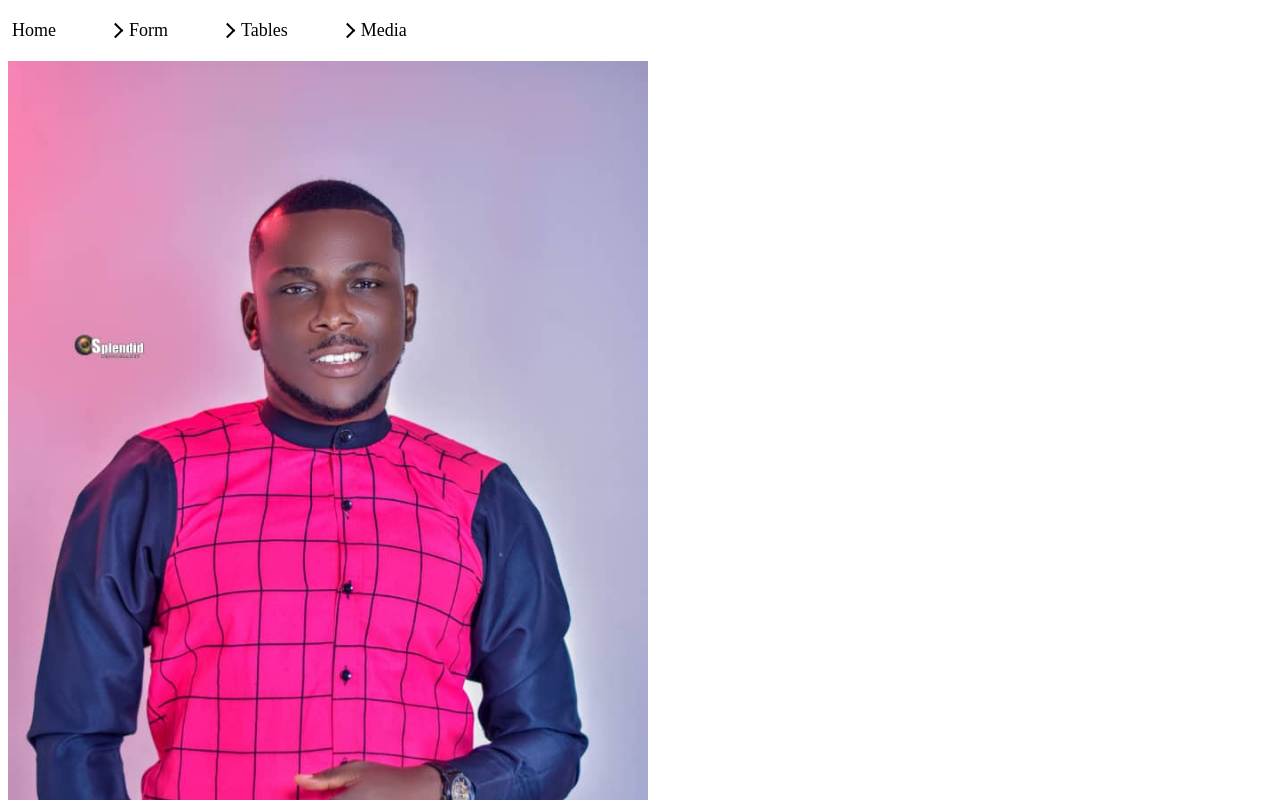
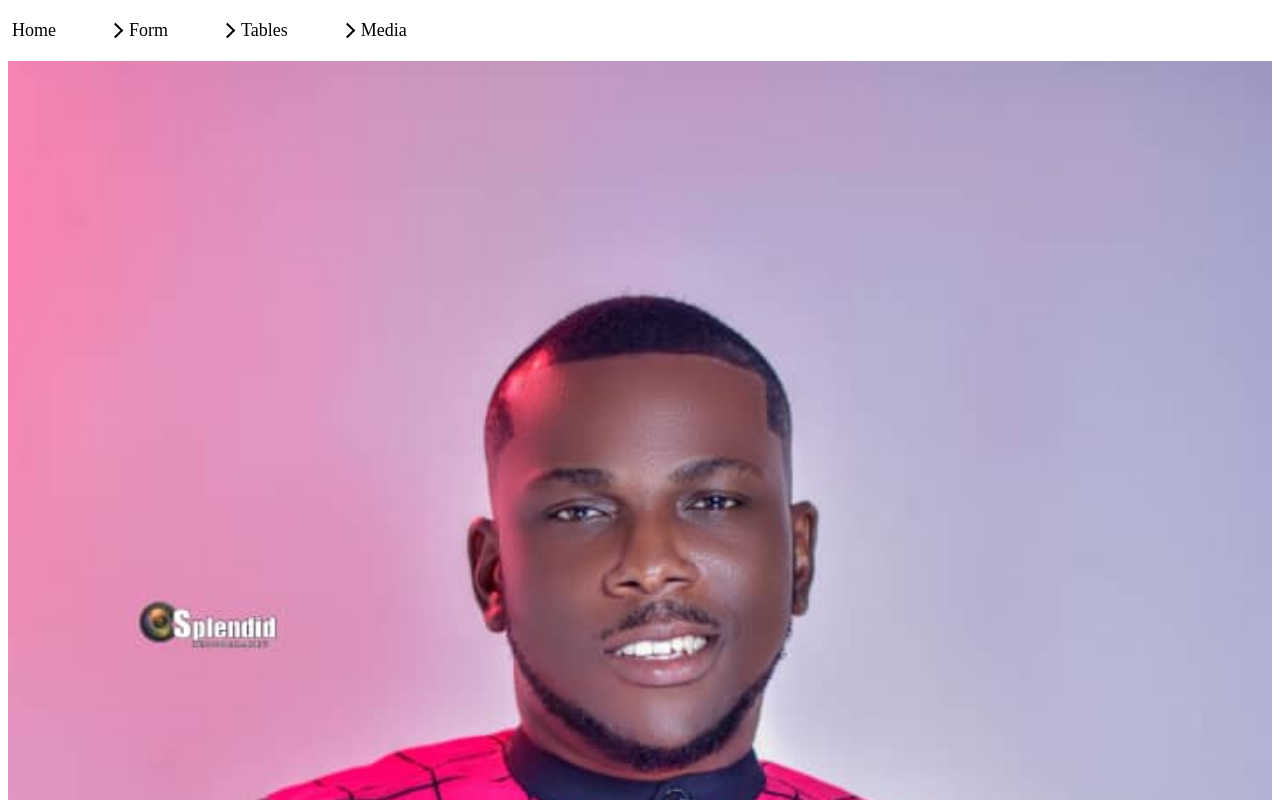
Before and after one commit to okonji-vic/altSchoolAssignment, a plain HTML site: page media.html in a window 1280 px wide. Shown: the top 800 px of the page. Drawn offline with Linux system fonts and the light colour scheme.

Commit message:
Update media.html

```diff
--- a/media.html
+++ b/media.html
@@ -23,7 +23,7 @@
                 ./IMG-20240817-WA0001.jpg 720w,
                 ./IMG-20240817-WA0001.jpg 1440w"
                 >
-                <img src="./IMG-20240817-WA0001.jpg">
+                <img src="./IMG-20240817-WA0001.jpg" Width="100%">
       </picture>
       <picture>
         <source
```
